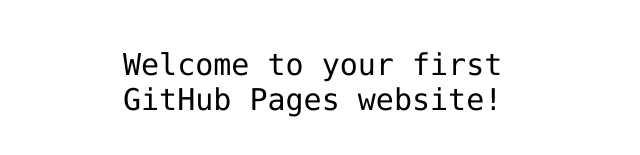
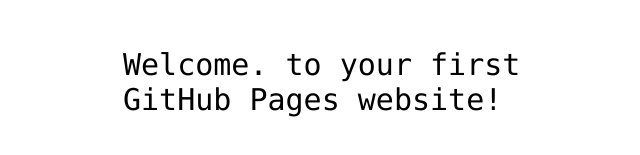
Before and after one commit to sadique43/hello-world, a plain HTML site: page index.html in a window 1280 px wide. Shown: the part 341-496 px from the top of the page, without its empty margins (317-957 px from the left). Drawn offline with Linux system fonts and the light colour scheme.

Commit message:
new comment line added

```diff
--- a/index.html
+++ b/index.html
@@ -12,7 +12,7 @@
 <img src="https://octodex.github.com/images/daftpunktocat-thomas.gif" id="octocat" alt="octocat-gif" />
 
 <!-- Change this code here by copy and pasting your template on line 15 -->
-<p>Welcome to your first GitHub Pages website!</p>
-
+<p>Welcome. to your first GitHub Pages website!</p>
+<!--para-->
 </body>
 </html>
```
